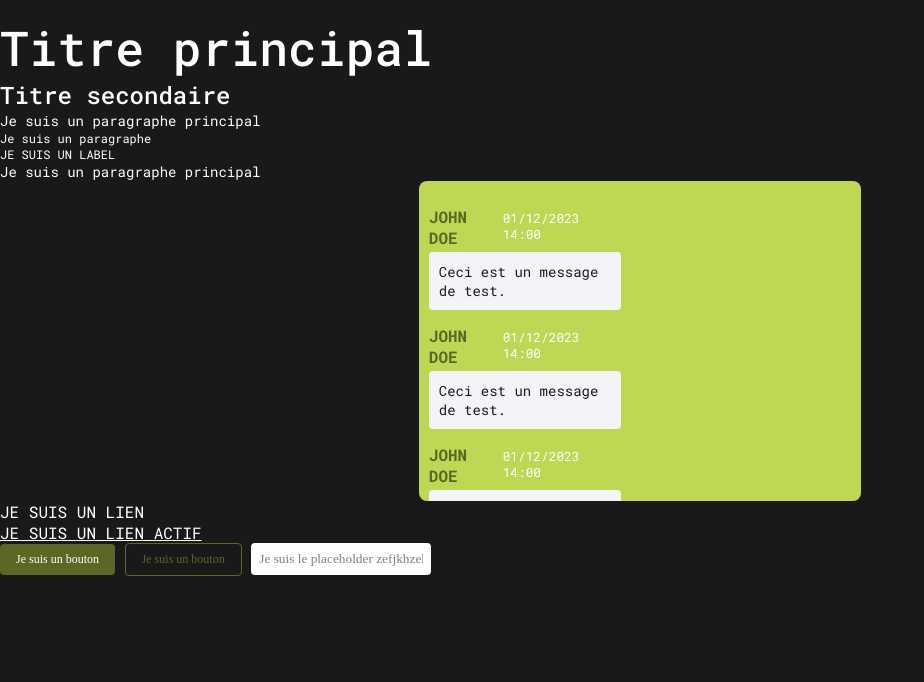
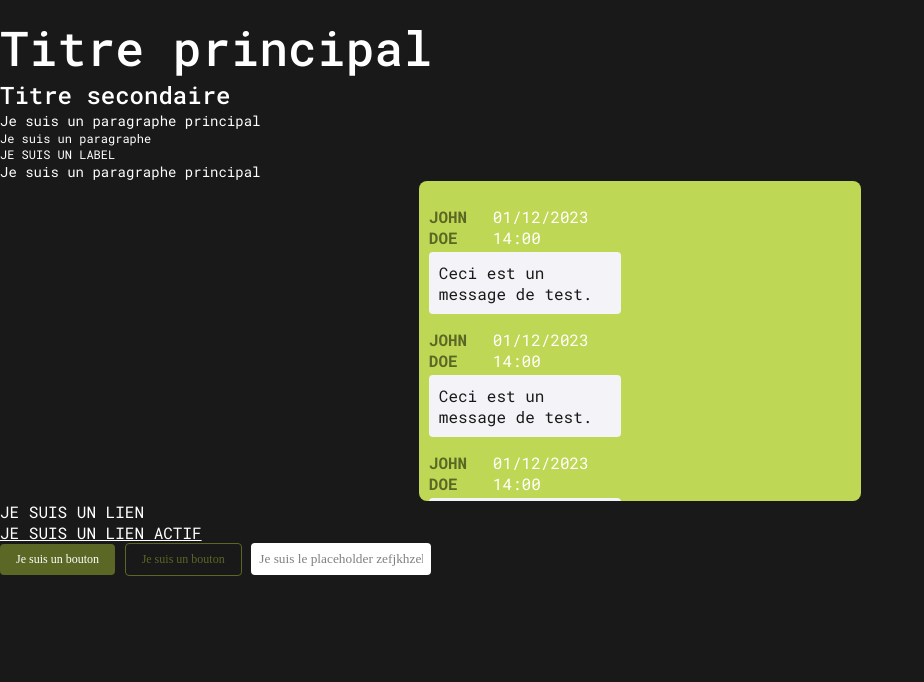
Before and after one commit to Triips-TheCoder/HETIC-FLASK-CHAT, a Flask app: page / in a window 1280 px wide. Shown: the part 72-754 px from the top of the page, without its empty margins (0-924 px from the left). Run offline with Flask 3, Linux system fonts and the light colour scheme.

```diff
--- a/static/css/message.css
+++ b/static/css/message.css
@@ -23,5 +23,4 @@
 
 .message-date {
     color: white;
-    font-size: 0.8em;
 }
--- a/templates/message.html
+++ b/templates/message.html
@@ -2,9 +2,9 @@
 <div class="message">
 <div class="message-header ft-label">
     <span class="message-author c-green ">{{ author }}</span>
-    <span class="message-date ">{{ date }}</span>
+    <span class="message-date">{{ date }}</span>
 </div>
-<div class="message-content ft-primary">
+<div class="message-content ft-principal">
         {{ body }}
 </div>
 </div>
```
